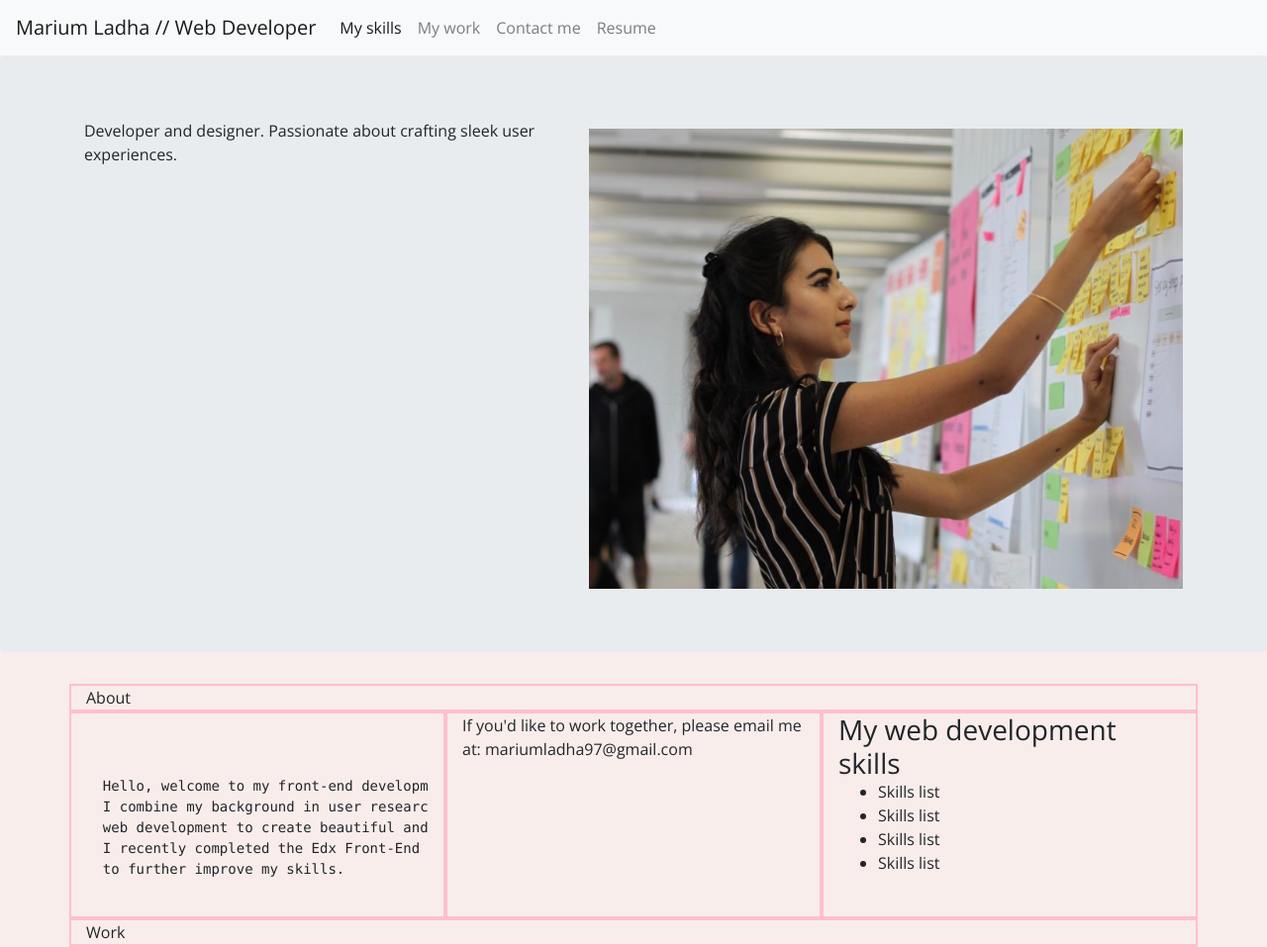
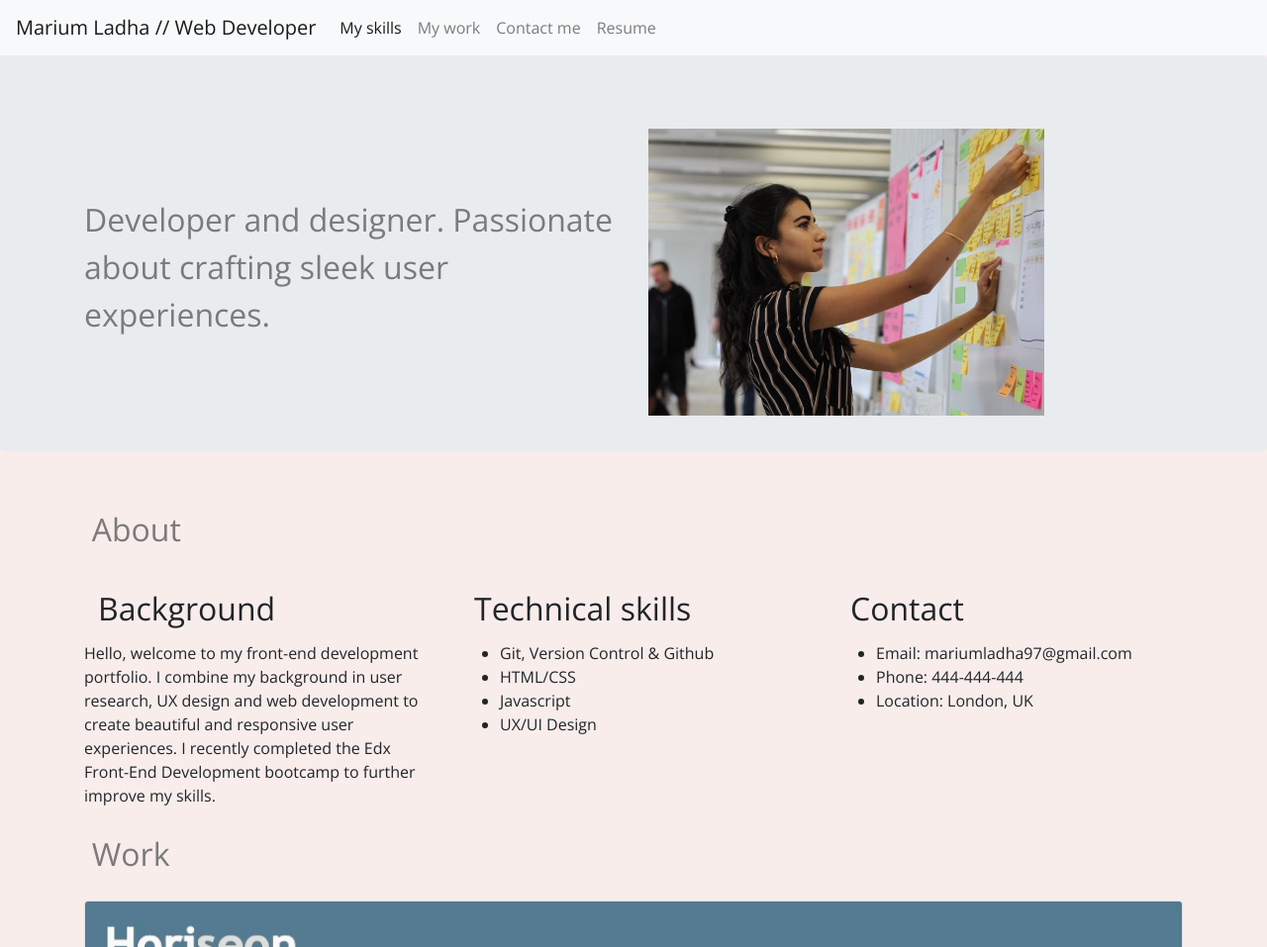
Before and after one commit to mariuml/bootstrap-portfolio, a plain HTML site: page index.html in a window 1280 px wide. Shown: the top 957 px of the page at 99% size. Drawn offline with nearby package versions, Linux system fonts and the light colour scheme.

Commit message:
Added final styling and placeholder images

```diff
--- a/css/style.css
+++ b/css/style.css
@@ -33,35 +33,57 @@
 
 #hero-image {
     grid-area: hero-image;
-    height: 475px;
-    width: 600px;
+    height: 300px;
+    width: 400px;
     align-self: center;
     justify-self: center;
     padding-top: 10px;
 
   }
 
+  .jumbotron {
+    height: 400px;
+  }
 
+ #hero-headline {
+  align-self: center;
+  justify-self: center;
+  font-size: 200%;
+  font-family: 'Open Sans', sans-serif;
+  color: var(--theme-color-1);
+ }
 
-  /* Main project section */
+/* Heading styling */
+
+.section-heading {
+  align-self: center;
+  justify-self: center;
+  font-size: 200%;
+  font-family: 'Open Sans', sans-serif;
+  color: var(--theme-color-1);
+  padding: 2%;
+
+}
+
+/*  Work section styling */
+
+h2 {
+  padding: 4%;
+}
+
+.small-project {
+  height: 500px;
+  width: 500px;
+}
 
 
 
-/* Skills section styling */
+/* Image hover effects */
 
-.skills {
-    border: solid 2px var(--theme-color-2);
-}
-
-/* Work portfolio section styling */
-
-.work-heading {
-  border: solid 2px var(--theme-color-2);
-}
 
 
 .project {
-  border: solid 2px var(--theme-color-2);
+
   opacity: 0.8;
 
 }
@@ -79,7 +101,6 @@
 .footer {
   display: flex;
   justify-content: space-evenly;
-    border: solid 2px var(--theme-color-2);
     padding: 2.5%;
 }
 
--- a/index.html
+++ b/index.html
@@ -41,7 +41,7 @@
 <div class="jumbotron">
   <div class="container">
     <div class="row">
-      <div class="col-sm">
+      <div class="col-sm" id="hero-headline">
         Developer and designer.
         Passionate about crafting
         sleek user experiences.
@@ -56,19 +56,18 @@
 
 <!-- Skills section -->
 
+<!-- Background -->
 <div class="container" id="skills-section">
   <div class="row">
-    <div class="col-sm-12 col-md-12 col-lg-12 skills">
+    <div class="col-sm-12 col-md-12 col-lg-12 section-heading">
      About
     </div>
   </div>
-
-
-
     <div class="row">
     <div class="col-sm-12 col-md-4 col-lg-4 skills">
-<pre>
+
   <p>
+    <h2> Background </h2>
   Hello, welcome to my front-end development portfolio.
   I combine my background in user research, UX design and
   web development to create beautiful and responsive user experiences.
@@ -77,19 +76,27 @@
 </pre>
 </div>
 
+<!-- Technical skills -->
+
 <div class="col-sm-12 col-md-4 col-lg-4 skills">
-  <p> If you'd like to work together, please email me at:
-  mariumladha97@gmail.com </p>
+  <h2> Technical skills </h2>
+
+  <ul>
+  <li> Git, Version Control & Github</li>
+  <li> HTML/CSS</li>
+  <li> Javascript </li>
+  <li> UX/UI Design</li>
+  </ul>
 </div>
 
+
+<!-- Contact me  -->
 <div class="col-sm-12 col-md-4 col-lg-4 skills">
-  <h3> My web development skills </h3>
-
+<h2> Contact </h2>
 <ul>
-<li> Skills list</li>
-<li> Skills list</li>
-<li> Skills list</li>
-<li> Skills list</li>
+<li> Email: mariumladha97@gmail.com</li>
+<li> Phone: 444-444-444 </li>
+<li> Location: London, UK</li>
 </ul>
 </div>
 
@@ -101,15 +108,15 @@
 
 <!-- Work -->
 <div class="container" id="work-section">
-  <div class="row work-heading">
-    <div class="col-sm-12 col-md-12 col-lg-12">
+  <div class="row">
+    <div class="col-sm-12 col-md-12 col-lg-12 section-heading">
     Work
     </div>
   </div>
 
 
   <!-- Main project card from bootstrap -->
-  <div class="row work-heading">
+  <div class="row">
   <div class="col-sm-12 col-md-12 col-lg-12 project">
   <div class="card">
     <a href="https://mariuml.github.io/horiseon-website/">
@@ -130,7 +137,7 @@
 <div class="col-sm-12 col-md-6 col-lg-6 ">
   <div class="card ">
 
-    <img src="./images/study-guide.jpg" class="card-img-top" alt="...">
+    <img src="https://placehold.co/600x400" class="card-img-top" alt="...">
 
     <div class="card-body">
       <h5 class="card-title"> Front-end study guide </h5>
@@ -145,7 +152,7 @@
 
   <div class="card">
 
-    <img src="./images/led-wall.jpg" class="card-img-top" alt="...">
+    <img src="https://placehold.co/600x400" class="card-img-top" alt="...">
 
     <div class="card-body">
       <h5 class="card-title"> LED Wall </h5>
@@ -162,7 +169,7 @@
 <div class="col-sm-12 col-md-6 col-lg-6 project">
   <div class="card">
 
-    <img src="./images/run-buddy.png" class="card-img-top" alt="...">
+    <img src="https://placehold.co/600x400" class="card-img-top" alt="...">
 
     <div class="card-body">
       <h5 class="card-title"> Run buddy </h5>
@@ -178,7 +185,7 @@
 
   <div class="card">
 
-    <img src="./images/calculator-project.png" class="card-img-top" alt="...">
+    <img src="https://placehold.co/600x400" class="card-img-top" alt="...">
 
     <div class="card-body">
       <h5 class="card-title"> Calculator </h5>
```
